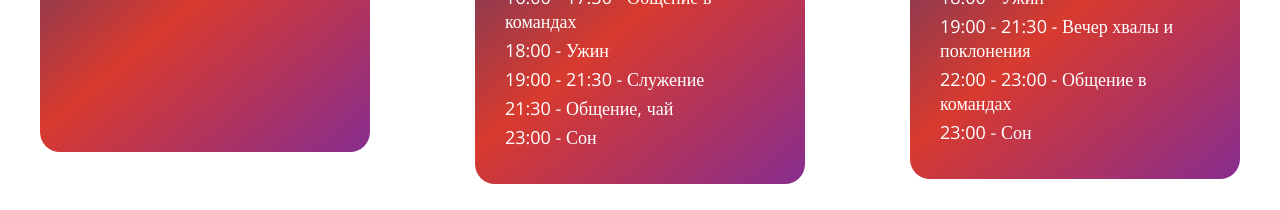
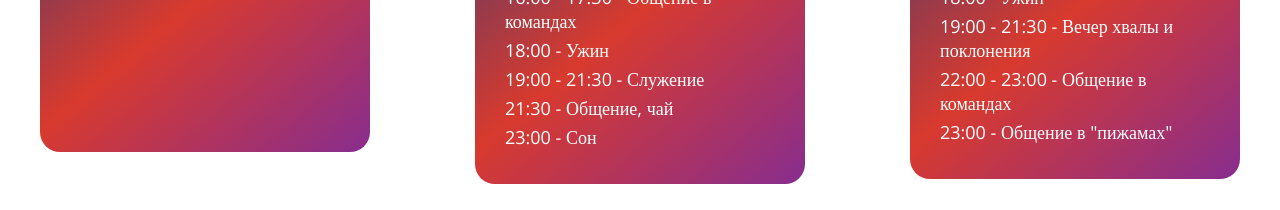
Before and after one commit to Schattenoff/youth__weekend, a React (Create React App) app: page / in a window 1280 px wide. Shown: the part 1240-1450 px from the top of the page. Built offline with nearby package versions, Linux system fonts and the light colour scheme.

Commit message:
Update schedule-cart.constants.js

```diff
--- a/src/components/Schedule/components/ScheduleCart/schedule-cart.constants.js
+++ b/src/components/Schedule/components/ScheduleCart/schedule-cart.constants.js
@@ -41,7 +41,7 @@ export const schedule = [
       '18:00 - Ужин',
       '19:00 - 21:30 - Вечер хвалы и поклонения',
       '22:00 - 23:00 - Общение в командах',
-      '23:00 - Сон'
+      '23:00 - Общение в "пижамах"'
     ]
   },
   {
```
